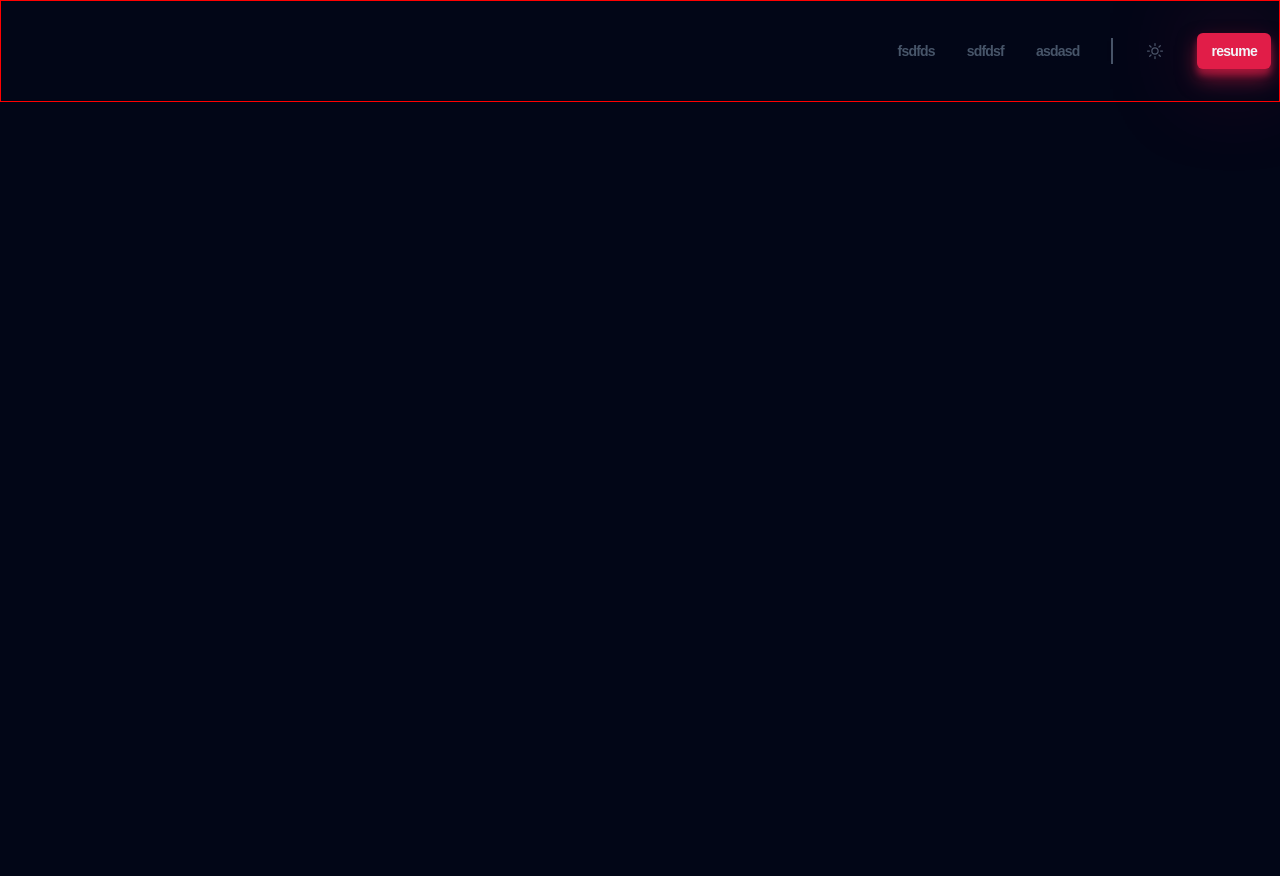
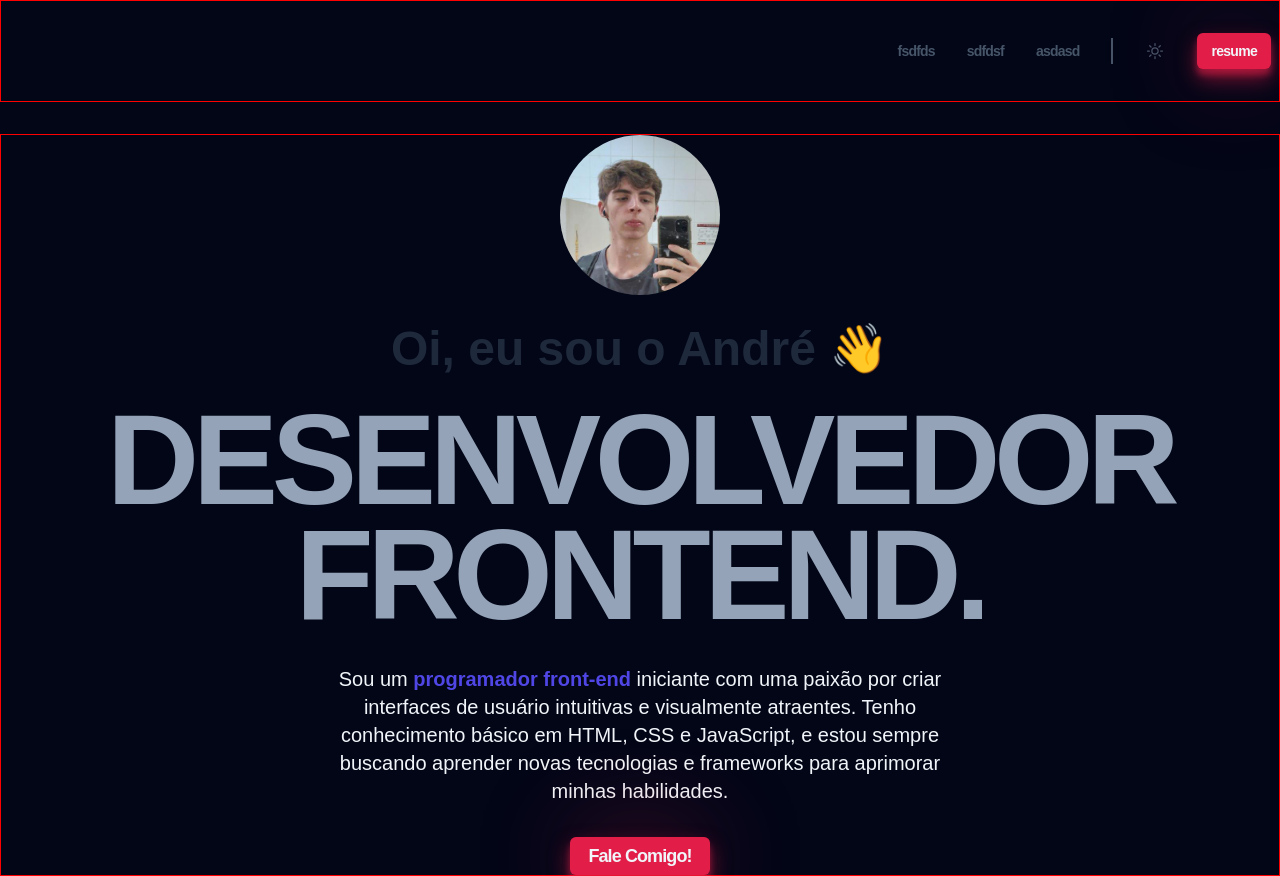
Before and after one commit to AndreTrevizam/naoseiainda, a website built with Vite: page index.html in a window 1280 px wide. Before the commit the page ends 800 px from the top, so only its background shows below. Built offline with nearby package versions, Linux system fonts and the light colour scheme; a web font is replaced by a local one.

Commit message:
hero section

```diff
--- a/index.html
+++ b/index.html
@@ -40,7 +40,15 @@
         </button>
       </nav>
     </header>
-    <main></main>
+    <main>
+      <section class="hero container">
+        <img class="hero__img" src="./imgs/pfp.jpeg" alt="Profile Picture">
+        <h2 class="hero__subtitle">Oi, eu sou o André 👋</h2>
+        <h1 class="hero__title">DESENVOLVEDOR <br> FRONTEND.</h1>
+        <p class="hero__description">Sou um <strong>programador front-end </strong>iniciante com uma paixão por criar interfaces de usuário intuitivas e visualmente atraentes. Tenho conhecimento básico em HTML, CSS e JavaScript, e estou sempre buscando aprender novas tecnologias e frameworks para aprimorar minhas habilidades.</p>
+        <button class="hero__btn btn">Fale comigo!</button>
+      </section>
+    </main>
     <footer></footer>
     <script type="module" src="src/main.js"></script>
   </body>
--- a/src/main.js
+++ b/src/main.js
@@ -1,4 +1,5 @@
 import '../styles/modern-normalize.css';
 import '../styles/style.css';
 import '../styles/components/header.css';
+import '../styles/components/hero.css';
 import '../styles/utils.css';
--- /dev/null
+++ b/styles/components/hero.css
@@ -0,0 +1,127 @@
+.hero__img{
+    border-radius: 50%;
+    width: 6rem;
+}
+
+.hero{
+    text-align: center;
+    display: flex;
+    flex-direction: column;
+    justify-content: center;
+    align-items: center;
+    gap: 1rem;
+    margin-top: 2rem;
+}
+
+.hero__subtitle{
+    color: var(--clr-slate800);
+    font-size: var(--size-base);
+    line-height: 0.9;
+}
+
+.hero__title{
+    color: var(--clr-slate400);
+    font-size: var(--size-3xl);
+    letter-spacing: -0.05em;
+    line-height: 0.9;
+    font-weight: 800;
+}
+
+.hero__description{
+    max-width: 60ch;
+    font-size: var(--size-sm);
+}
+
+.hero__btn{
+    text-transform: capitalize;
+    font-size: var(--size-sm);
+}
+
+/* xs */
+@media (min-width: 475px) {
+    .hero__img{
+        width: 6.5rem;
+    }
+
+    .hero{
+        gap: 1.5rem;
+    }
+
+    .hero__subtitle{
+        font-size: var(--size-lg);
+    }
+
+    .hero__title{
+        font-size: var(--size-4xl);
+    }
+
+    .hero__description{
+        font-size: var(--size-base);
+    }
+
+    .hero__btn{
+        font-size: var(--size-base);
+    }
+}
+
+/*sm*/
+@media (min-width: 640px) {
+}
+
+/*md*/
+@media (min-width: 768px) {
+}
+
+/*lg*/
+@media (min-width: 1024px) {
+    .hero__img{
+        width: 8rem;
+    }
+
+    .hero__subtitle{
+        font-size: var(--size-2xl);
+    }
+
+    .hero__title{
+        font-size: var(--size-7xl);
+    }
+
+    .hero__description{
+        font-size: var(--size-lg);
+    }
+
+    .hero__btn{
+        font-size: var(--size-lg);
+    }
+}
+
+/*xl*/
+@media (min-width: 1280px) {
+    .hero{
+        gap: 2rem;
+    }
+
+    .hero__img{
+        width: 10rem;
+    }
+
+    .hero__subtitle{
+        font-size: var(--size-4xl);
+    }
+
+    .hero__title{
+        font-size: var(--size-8xl);
+    }
+
+    .hero__description{
+        font-size: var(--size-xl);
+    }
+
+    .hero__btn{
+        font-size: var(--size-lg);
+    }
+}
+
+/*2xl*/
+@media (min-width: 1536px) {
+}
```
Also changed, not shown: imgs/pfp.jpeg (added).
